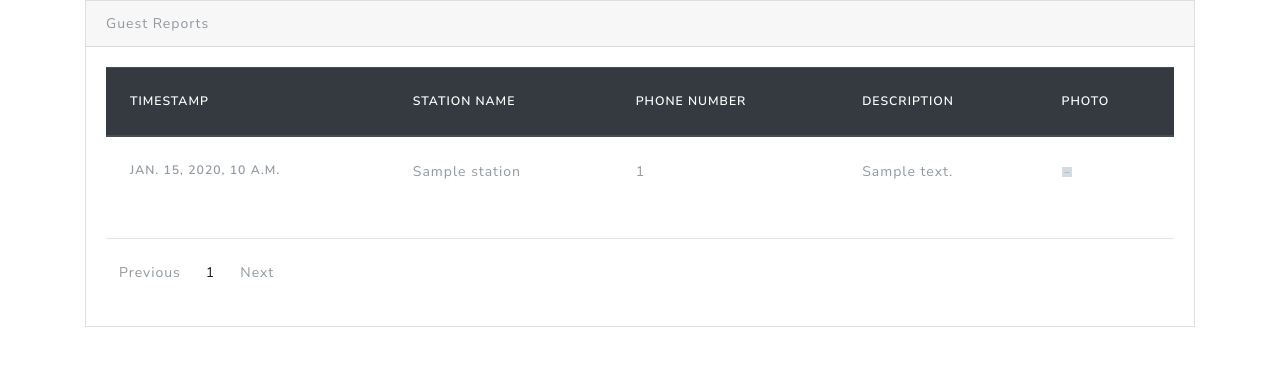
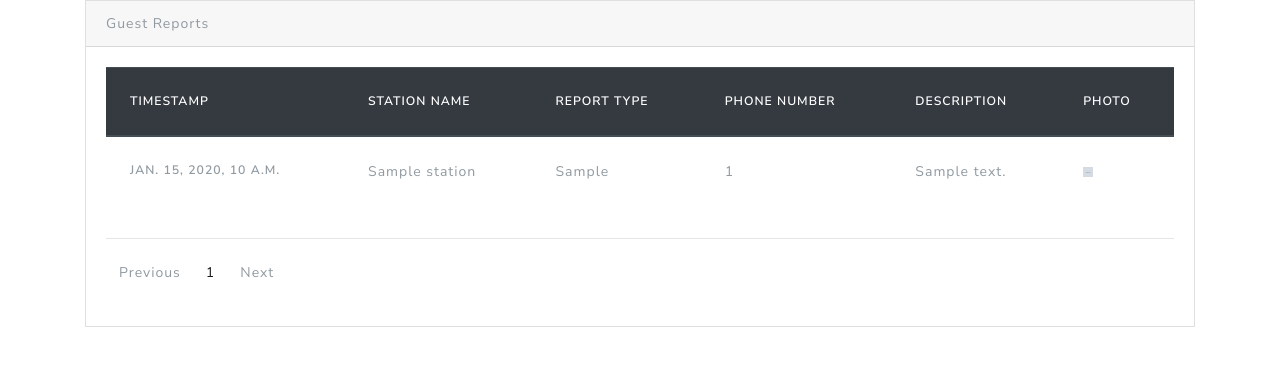
Before and after one commit to jlehker/bestlists, a Django app: template todovoodoo/templates/core/user_reports.html in a window 1280 px wide. Shown: the part 91-457 px from the top of the page. Run offline with Django 3.2, Linux system fonts and the light colour scheme; tables that the repository leaves empty hold one stand-in row (values such as "Sample post"); the template is opened without the code that fills it: values that come from a table or form of the project are taken from there, most other values are stand-ins (such as "Sample title", 1, 10 or a date in 2020); grey boxes marked "Sample" are stand-in pictures; parts of the project's set-up code (start-up, migrations or seed data) failed here and were passed over; some libraries are stand-ins or nearby versions.

Commit message:
checkin checkout

```diff
--- a/todovoodoo/templates/core/user_reports.html
+++ b/todovoodoo/templates/core/user_reports.html
@@ -15,6 +15,7 @@
                     <tr>
                         <th scope="col">Timestamp</th>
                         <th scope="col">Station Name</th>
+                        <th scope="col">Report Type</th>
                         <th scope="col">Phone Number</th>
                         <th scope="col">Description</th>
                         <th scope="col">Photo</th>
@@ -25,6 +26,7 @@
                         <tr>
                             <th scope="row">{{ report.created }}</th>
                             <td>{{ report.station.name }}</td>
+                            <td>{{ report.report_type }}</td>
                             <td>{{ report.phone_number }}</td>
                             <td>{{ report.description }}</td>
                             <td>
```
